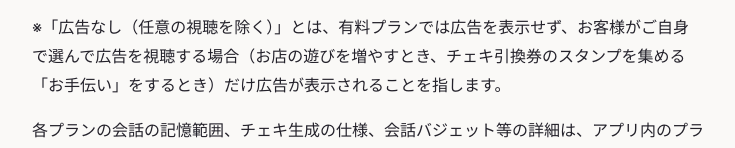
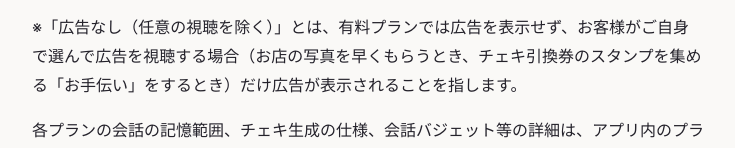
Before and after one commit to satoshi-study/liminal-support, a plain HTML site: page terms.html in a window 1280 px wide. Shown: the part 2778-2926 px from the top of the page, without its empty margins (272-1007 px from the left). Drawn offline with Linux system fonts and the light colour scheme.

Commit message:
利用規約と特商法表示の広告の注記を言い換え（お店の写真を早くもらうとき）

```diff
--- a/terms.html
+++ b/terms.html
@@ -114,7 +114,7 @@ footer ul { list-style: none; margin: 0; padding: 0; display: flex; flex-wrap: w
 </tr>
 </tbody>
 </table>
-<p>※「広告なし（任意の視聴を除く）」とは、有料プランでは広告を表示せず、お客様がご自身で選んで広告を視聴する場合（お店の遊びを増やすとき、チェキ引換券のスタンプを集める「お手伝い」をするとき）だけ広告が表示されることを指します。</p>
+<p>※「広告なし（任意の視聴を除く）」とは、有料プランでは広告を表示せず、お客様がご自身で選んで広告を視聴する場合（お店の写真を早くもらうとき、チェキ引換券のスタンプを集める「お手伝い」をするとき）だけ広告が表示されることを指します。</p>
 <p>各プランの会話の記憶範囲、チェキ生成の仕様、会話バジェット等の詳細は、アプリ内のプラン説明ページをご確認ください。</p>
 <p>※ プラン内容・価格は変更される場合があります。変更時は事前にお知らせします。</p>
 <h3>6-2. チェキ券（都度課金）</h3>
```
Also changed, not shown: tokushoho.html (+1 -1 lines).
